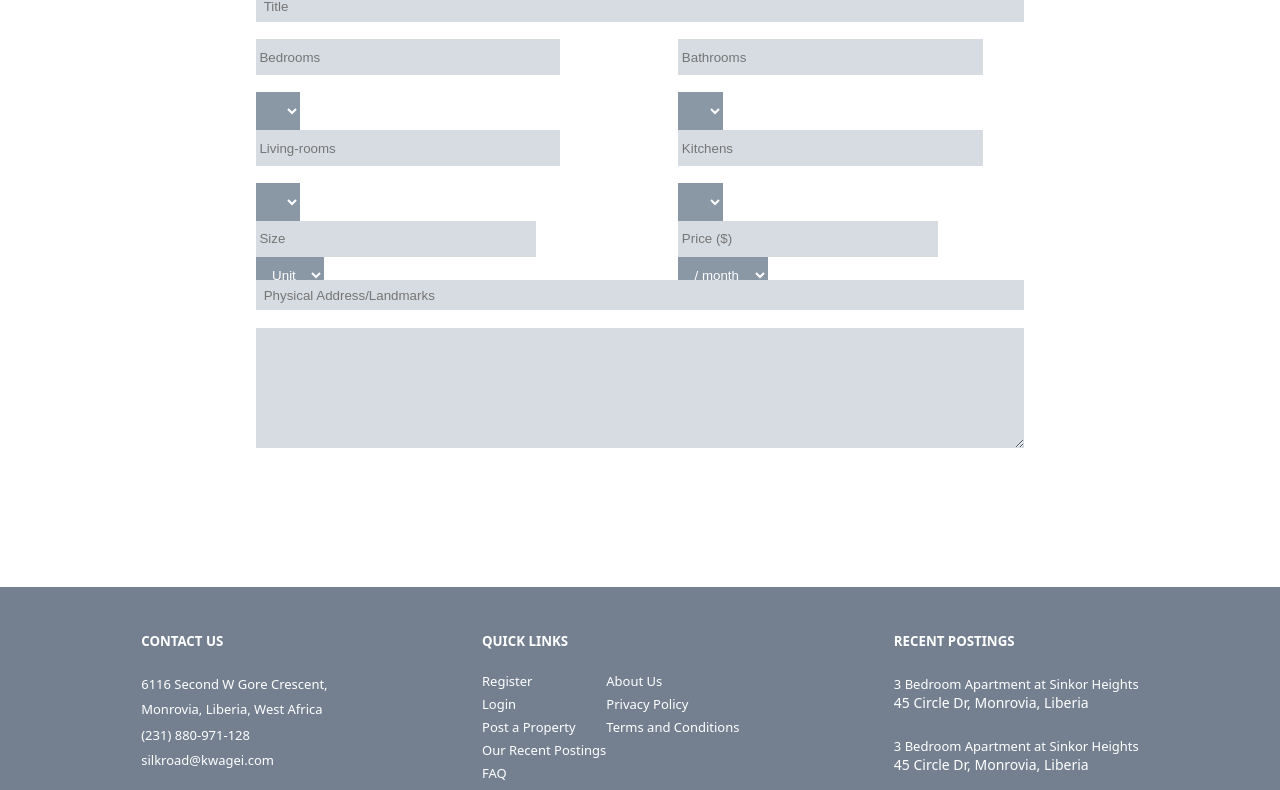
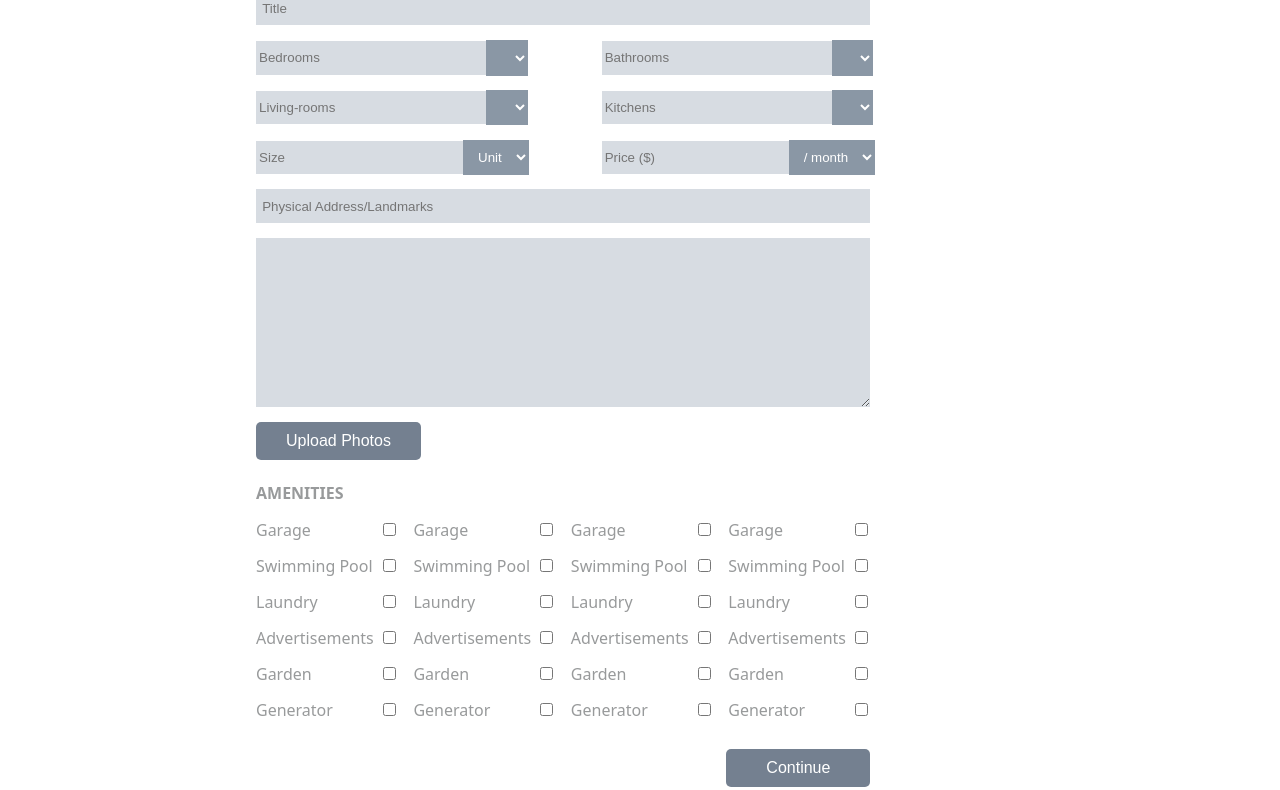
Before and after one commit to benjaminangafua/silk-road-vue-composition-api, a Vue app: page /post-a-property/detail in a window 1280 px wide. Shown: the part 299-1089 px from the top of the page. Built offline with nearby package versions, Linux system fonts and the light colour scheme.

Commit message:
Update location and property detail

```diff
--- a/src/views/PropertyDetail.vue
+++ b/src/views/PropertyDetail.vue
@@ -6,7 +6,28 @@ import { computed } from '@vue/runtime-core';
 
 const greaterThan = computed(()=>{
     return {
-        grt: `<span class="material-symbols-outlined">arrow_circle_right</span>`
+        grt: `<span class="material-symbols-outlined">arrow_circle_right</span>`,
+        amenities: `
+                    <div class="amenities-cl-2">
+                        <div class="amenities-item">
+                            <div><label for="garage"> Garage</label></div>
+                            <div><label for="Swimming Pool"> Swimming Pool </label></div>
+                            <div> <label for="Laundry"> Laundry </label></div>
+                            <div><label for="Advertisements"> Advertisements </label></div>
+                            <div><label for="Garden"> Garden </label></div>
+                            <div><label for="Generator"> Generator </label></div>
+                        </div>
+
+                        <div class="amenities-checkbox">
+                            <div><input type="checkbox" name="garage"></div>
+                            <div><input type="checkbox" name="Swimming Pool"></div>
+                            <div><input type="checkbox" name="Laundry"></div>
+                            <div><input type="checkbox" name="Advertisements"></div>
+                            <div><input type="checkbox" name="Garden"></div>
+                            <div><input type="checkbox" name="Generator"></div>
+                        </div>
+                    </div>
+                    `
     }
 })
 </script>
@@ -55,6 +76,30 @@ const greaterThan = computed(()=>{
                     <textarea name="" id="" cols="30" rows="10"></textarea>
                 </div>
             </div>
+            <!-- Upload imgs -->
+            <div class="upload-img">
+                <div class="btn-upload"> <i class="upload"></i> <button>Upload Photos</button></div>
+                <div class="images-col-5">
+                    <div class="img"><img src="" alt="" class="img1"></div>
+                    <div class="img"><img src="" alt="" class="img2"></div>
+                    <div class="img"><img src="" alt="" class="img3"></div>
+                    <div class="img"><img src="" alt="" class="img4"></div>
+                    <div class="img"><img src="" alt="" class="img5"></div>
+                </div>
+            </div>
+
+            <!-- Amenities -->
+            <div class="amenities">
+                <div><strong>AMENITIES</strong> </div>
+                <div class="amenities-cl-4">
+                    <div v-html="greaterThan.amenities"></div>
+                    <div v-html="greaterThan.amenities"></div>
+                    <div v-html="greaterThan.amenities"></div>
+                    <div v-html="greaterThan.amenities"></div>
+                </div>
+            </div>
+            <div class="btn-continue"> <button>Continue</button></div>
+
         </div>
         <div id="footer"><FooterDown /></div>
     </div>
@@ -81,57 +126,90 @@ const greaterThan = computed(()=>{
     width: 50%;
     margin: 1% 0 2%;
 }
-.property-detail-form{
-    display: grid;
-    grid-template-rows: 5% 45% 5% 25%;
-    row-gap: 5%;
-
-}
 .form-title,
 .physical-address, .description {
     display: grid;
-    grid-template-columns: 100%;
+    grid-template-columns: 80%;
+    margin-bottom: 2%;
 }
 .input-fields-property-detail{
     display: grid;
-    grid-template-columns: repeat(2, 45%);
-    gap: 10%
+    grid-template-columns: repeat(2, 40%);
+    gap: 5%
 }
 
 .input-item input, .form-title input, .physical-address input, .description textarea{
     background: #d7dce2;
-    padding: 1%;
+    padding: 1.5% 1%;
     border: none;
 }
 .input-item input{
     padding: 3% 1%;
     margin-bottom: 5%;
 }
-.price-input input, .size-input input{
-    margin-bottom: 0;
-}
 .r-property-input{
     display: grid;
 
 }
 .l-property-input div input,.r-property-input div input{
-    width: 86%;
+    width: 73%;
 }
 .r-property-input .price-input input{
-    width: 73%;
+    width: 59%;
 }
 
 .l-property-input .size-input input{
-    width: 79%;
+    width: 65.5%;
 }
 .input-item{
     padding: 0;
 }
-select {
+.input-item select {
     background-color: #8a97a5;
     /* margin-left: -1%; */
     color: var(--white-clr);
     padding: 3% 3.5%;
     border: none;
 }
+/* Upload images */
+.images-col-5{
+    display: grid;
+    grid-template-columns: repeat(5, 18%)
+}
+/* Amenities */
+.amenities{
+    color: var(--property-txt-clr);
+}
+
+button{
+
+    border: none;
+    border-radius: 5px;
+    background: var(--dark-gray-clr);
+    color: var(--white-clr);
+    padding: 10px 30px;
+    font-size: 1em;
+}
+.amenities-cl-4>>>{
+    display: grid;
+    grid-template-columns: repeat(4, 20%);
+    gap: 0.5%;
+    margin-top: 2%;
+}
+.amenities-cl-4>>>.amenities-cl-2{
+    display: grid;
+    grid-template-columns: 80% 20%;
+}
+.amenities-cl-4>>>.amenities-cl-2 div{
+    padding-bottom: 14px;
+}
+
+.btn-continue button{
+    padding-right:  40px;
+    padding-left:  40px;
+    float: right;
+}
+.btn-continue{
+    width: 80%;
+}
 </style>
```
